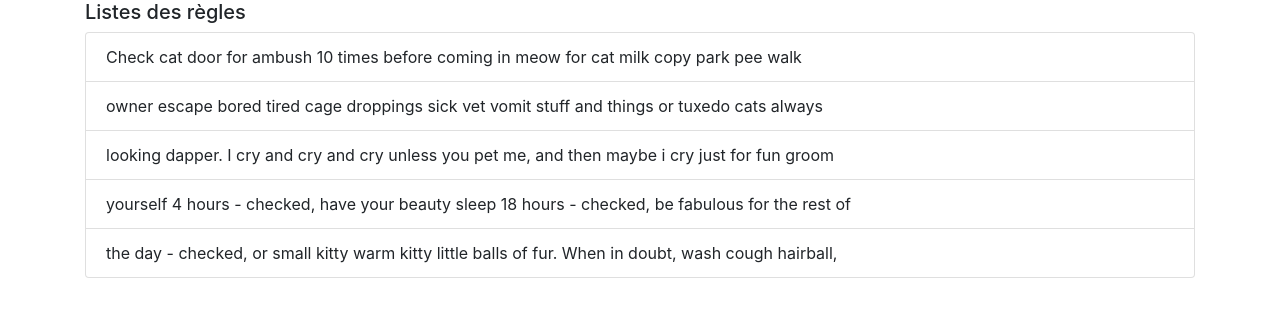
After one commit to Aboncenn/RHProject, a Symfony app: template templates/accueil/rules.html.twig in a window 1280 px wide. The commit adds this page. Shown: the top 317 px of the page. Run offline with Twig, Linux system fonts and the light colour scheme; the template is opened without the code that fills it, so the values that code supplies are empty; some libraries are stand-ins or nearby versions.

Commit message:
templating

```diff
--- a/src/Controller/AccueilController.php
+++ b/src/Controller/AccueilController.php
@@ -21,8 +21,6 @@ class AccueilController extends AbstractController
      */
     public function regles()
     {
-        return $this->render('accueil/index.html.twig', [
-            'controller_name' => 'AccueilController',
-        ]);
+        return $this->render('accueil/rules.html.twig');
     }
 }
--- /dev/null
+++ b/templates/accueil/rules.html.twig
@@ -0,0 +1,15 @@
+{% extends 'base.html.twig' %}
+
+{% block body %}
+
+<section class="container">
+<h5> Listes des règles </h5>
+<ul class="list-group">
+<li class="list-group-item">Check cat door for ambush 10 times before coming in meow for cat milk copy park pee walk </li>
+<li class="list-group-item">owner escape bored tired cage droppings sick vet vomit stuff and things or tuxedo cats always</li>
+<li class="list-group-item">looking dapper. I cry and cry and cry unless you pet me, and then maybe i cry just for fun groom </li>
+<li class="list-group-item">yourself 4 hours - checked, have your beauty sleep 18 hours - checked, be fabulous for the rest of</li>
+<li class="list-group-item">the day - checked, or small kitty warm kitty little balls of fur. When in doubt, wash cough hairball, </li>
+</ul>
+</section>
+{% endblock %}
--- a/templates/base.html.twig
+++ b/templates/base.html.twig
@@ -5,15 +5,15 @@
         <meta charset="utf-8">
         <meta name="viewport" content="width=device-width, initial-scale=1, shrink-to-fit=no">
         {% block stylesheets %}
-          <link href="https://stackpath.bootstrapcdn.com/bootstrap/4.3.1/css/bootstrap.min.css" rel="stylesheet" integrity="sha384-ggOyR0iXCbMQv3Xipma34MD+dH/1fQ784/j6cY/iJTQUOhcWr7x9JvoRxT2MZw1T" crossorigin="anonymous">            <link rel="stylesheet" href="https://maxcdn.bootstrapcdn.com/bootstrap/4.0.0-beta.2/css/bootstrap.min.css" integrity="sha384-PsH8R72JQ3SOdhVi3uxftmaW6Vc51MKb0q5P2rRUpPvrszuE4W1povHYgTpBfshb" crossorigin="anonymous">
-
+          <link href="https://stackpath.bootstrapcdn.com/bootstrap/4.3.1/css/bootstrap.min.css" rel="stylesheet">
+          <link rel="stylesheet" href="https://maxcdn.bootstrapcdn.com/bootstrap/4.0.0-beta.2/css/bootstrap.min.css">
             <link href="{{ asset('css/main.css') }}" rel="stylesheet"/>
         {% endblock %}
     <body>
         {% block body %}{% endblock %}
         {% block javascripts %}
-        <script src="https://stackpath.bootstrapcdn.com/bootstrap/4.3.1/js/bootstrap.min.js" integrity="sha384-JjSmVgyd0p3pXB1rRibZUAYoIIy6OrQ6VrjIEaFf/nJGzIxFDsf4x0xIM+B07jRM" crossorigin="anonymous"></script>
-        <script src="https://cdnjs.cloudflare.com/ajax/libs/jquery/3.4.1/jquery.min.js" integrity="sha384-JjSmVgyd0p3pXB1rRibZUAYoIIy6OrQ6VrjIEaFf/nJGzIxFDsf4x0xIM+B07jRM" crossorigin="anonymous"></script>
+        <script src="https://cdnjs.cloudflare.com/ajax/libs/jquery/3.4.1/jquery.min.js" ></script>
+        <script src="https://stackpath.bootstrapcdn.com/bootstrap/4.3.1/js/bootstrap.min.js" ></script>
         {% endblock %}
     </body>
 </html>
```
